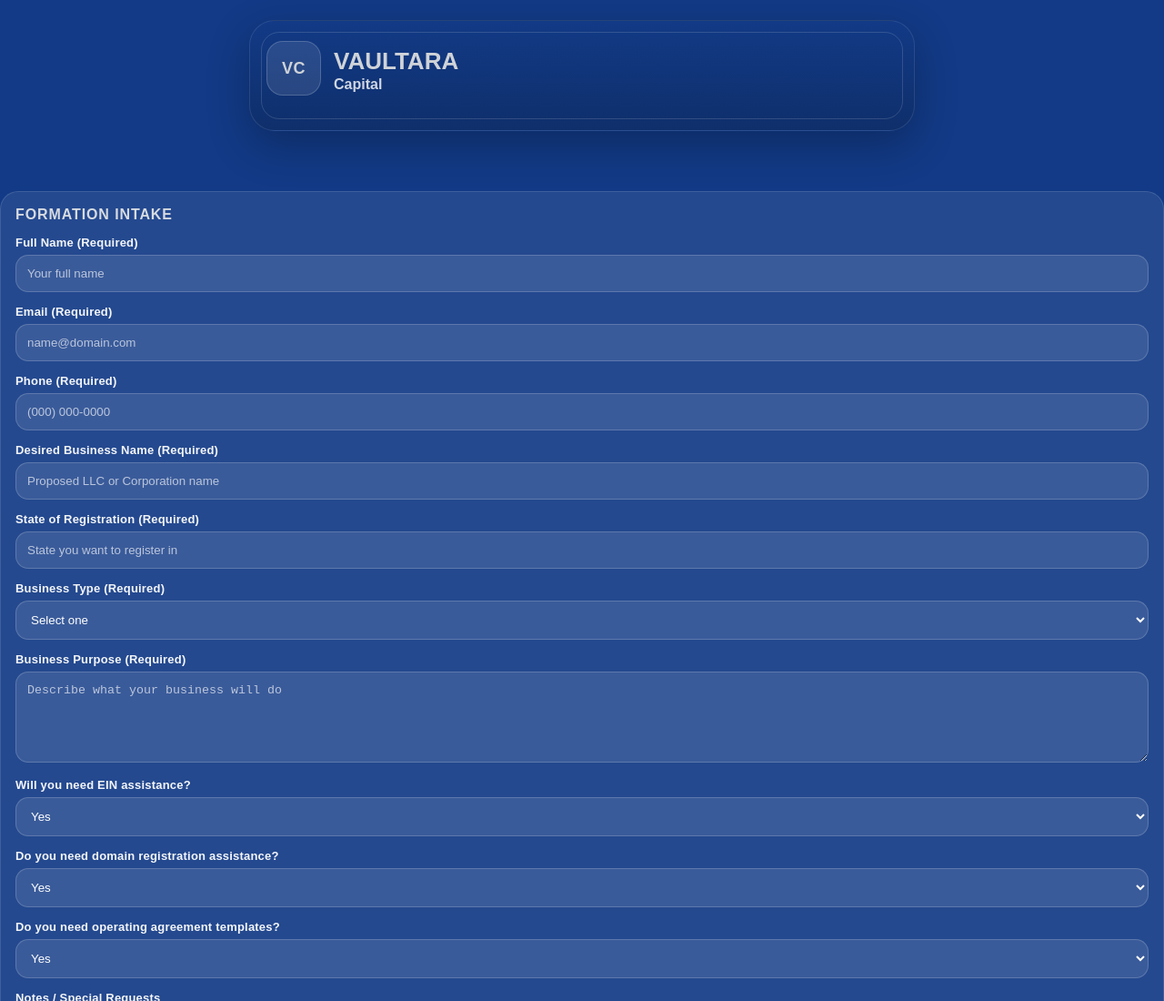
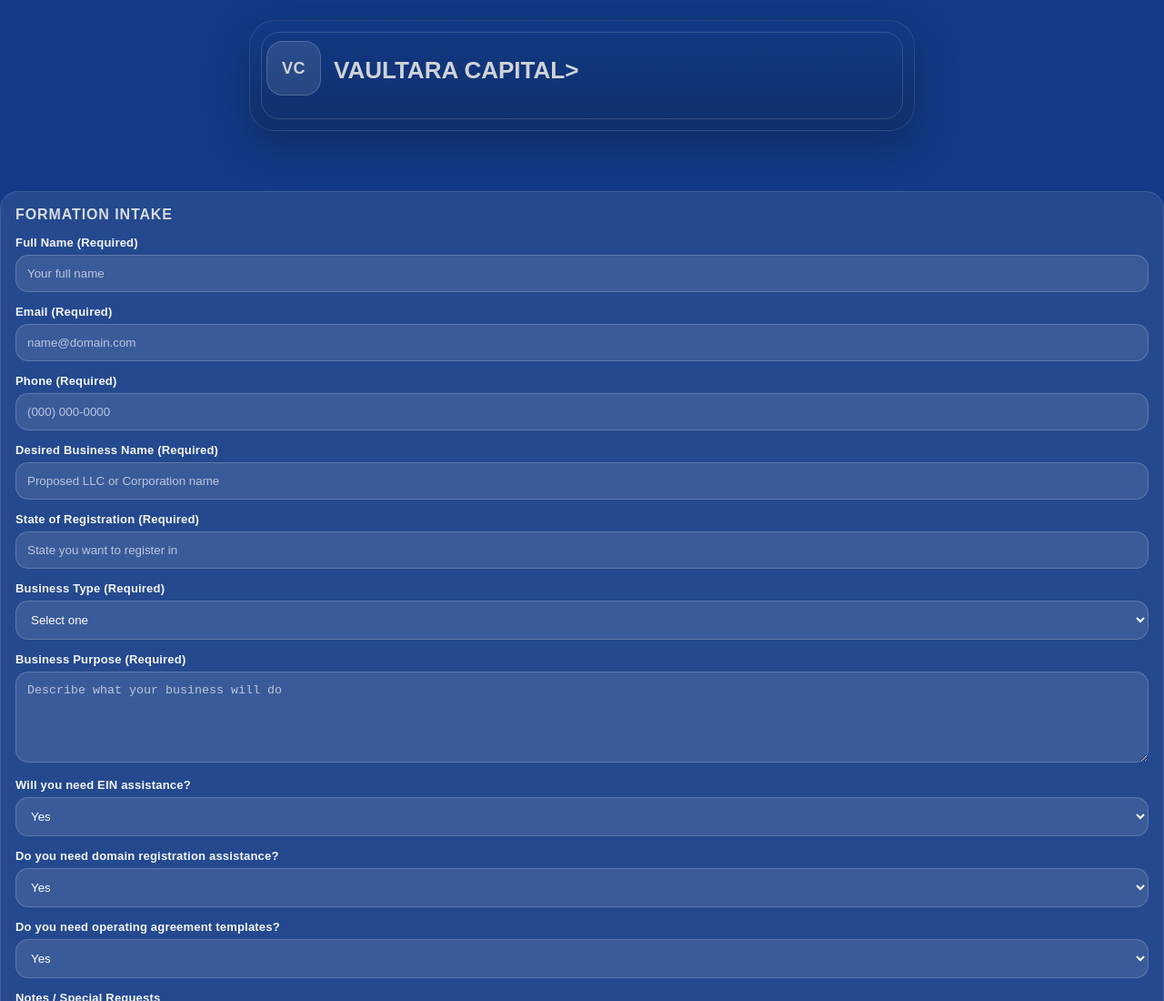
Before and after one commit to louthelion/Vaultara-Capital-, a plain HTML site: page formation.html in a window 1280 px wide. Shown: the top 1100 px of the page at 91% size. Drawn offline with Linux system fonts and the light colour scheme.

Commit message:
Update formation.html

```diff
--- a/formation.html
+++ b/formation.html
@@ -221,7 +221,7 @@
   <div class="head">
     <div class="logo">VC</div>
     <div
-       <div class="brand">Vaultara <small>Capital</small></div>
+       <div class="brand">VAULTARA CAPITAL></div>
     </div>
     </div>
   </div>
```
